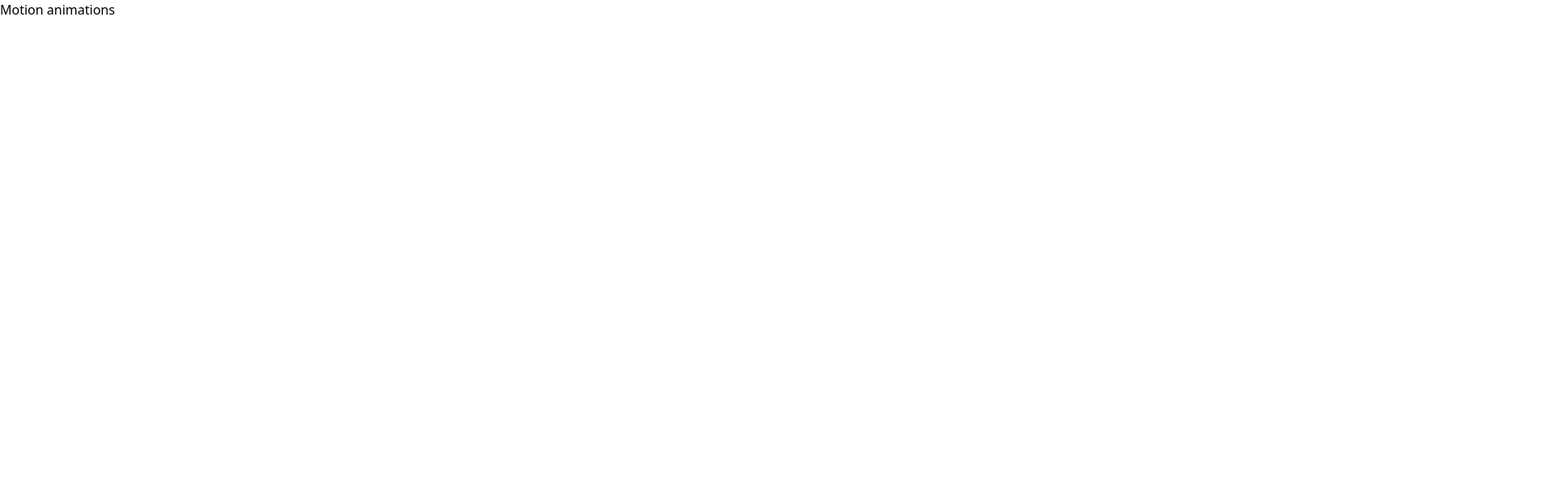
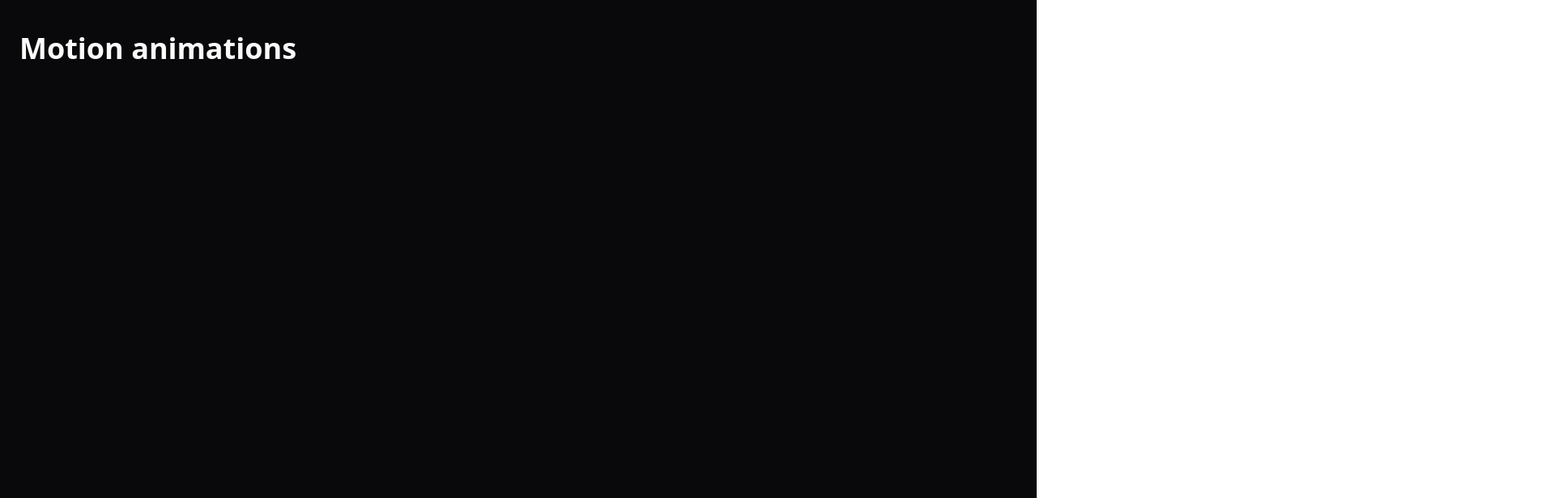
Before and after one commit to victorbadaro/react-motion-example, a React (Vite) app: page / in a window 1280 px wide. Shown: the top 616 px of the page at 81% size, 1920 px wide, since content can reach past the window. Built offline with nearby package versions, Linux system fonts and the light colour scheme.

Commit message:
chore: change home page styles

```diff
--- a/src/app.tsx
+++ b/src/app.tsx
@@ -2,10 +2,14 @@ import { Scale } from './components/scale';
 
 export function App() {
 	return (
-		<>
-			<h1>Motion animations</h1>
+		<main className="min-h-screen bg-zinc-950 text-zinc-50">
+			<div className="container mx-auto px-6 py-10">
+				<div className="space-y-8">
+					<h1 className="text-4xl font-semibold">Motion animations</h1>
 
-			<Scale />
-		</>
+					<Scale />
+				</div>
+			</div>
+		</main>
 	);
 }
```
